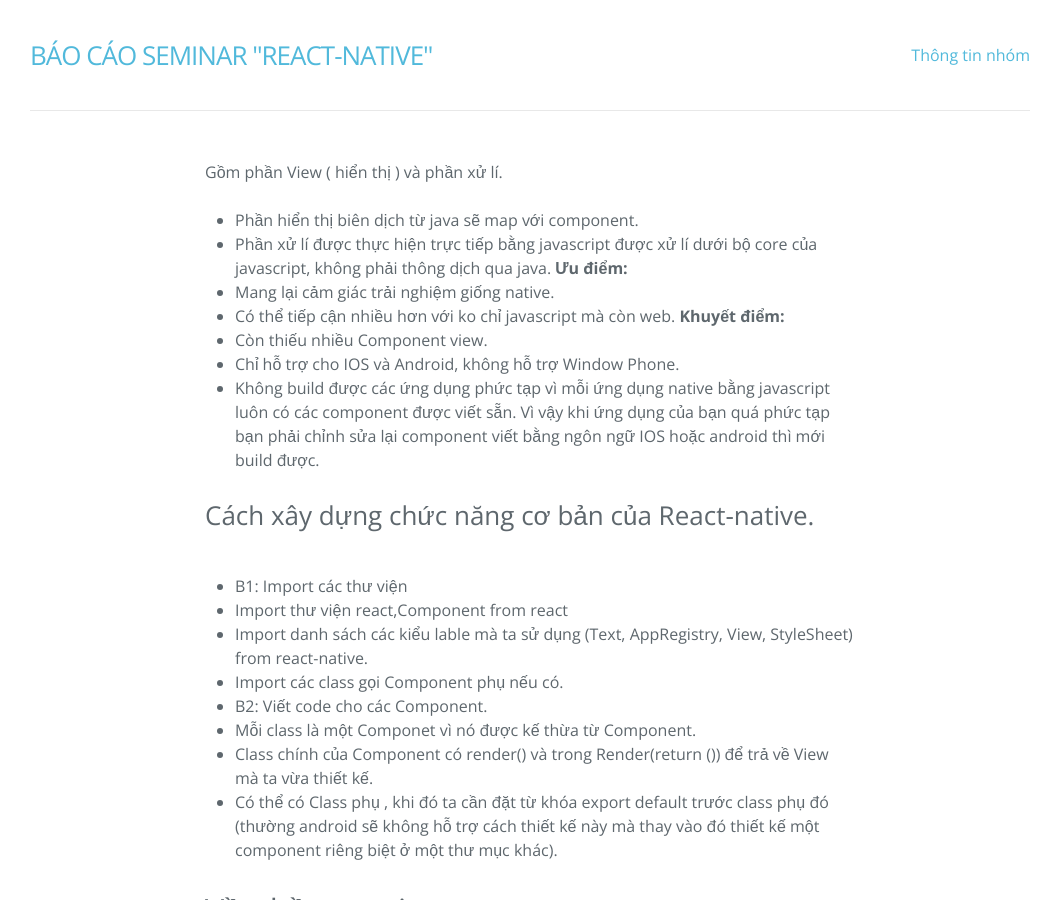
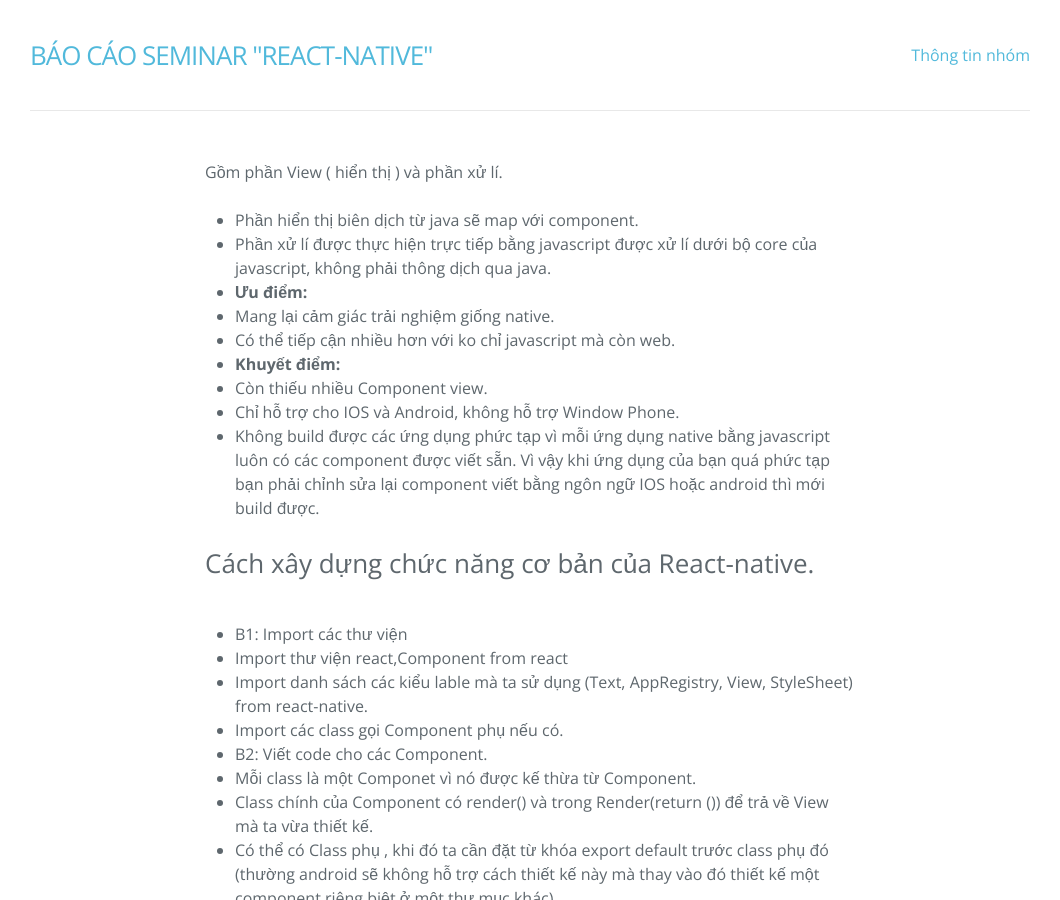
Before and after one commit to kietluu007/kietluu007.github.io, a Jekyll site: the page built from _posts/2015-12-18-welcome-to-jekyll.markdown, in a window 1280 px wide and 900 px high, scrolled down 578 px. Shown: the whole window, without its empty margins (110-1170 px from the left). Built offline with Jekyll 4.4.1, drawn with Linux system fonts in a browser that asks for light colours; nearby versions of some CDN libraries.

Commit message:
my first Github page

```diff
--- a/_posts/2015-12-18-welcome-to-jekyll.markdown
+++ b/_posts/2015-12-18-welcome-to-jekyll.markdown
@@ -18,10 +18,10 @@
   * Phần hiển thị biên dịch từ java sẽ map với component.
   * Phần xử lí được thực hiện trực tiếp bằng javascript được xử lí dưới bộ core của
   javascript, không phải thông dịch qua java.
-**Ưu điểm:**
+ * **Ưu điểm:**
   * Mang lại cảm giác trải nghiệm giống native.
   * Có thể tiếp cận nhiều hơn với ko chỉ javascript mà còn web.
-**Khuyết điểm:**
+ * **Khuyết điểm:**
   * Còn thiếu nhiều Component view.
   * Chỉ hỗ trợ cho IOS và Android, không hỗ trợ Window Phone.
   * Không build được các ứng dụng phức tạp vì mỗi ứng dụng native  bằng javascript luôn có các component được viết sẵn. Vì vậy khi ứng dụng của bạn quá phức tạp bạn phải chỉnh sửa lại component  viết bằng ngôn ngữ IOS hoặc android thì mới build được.
```
